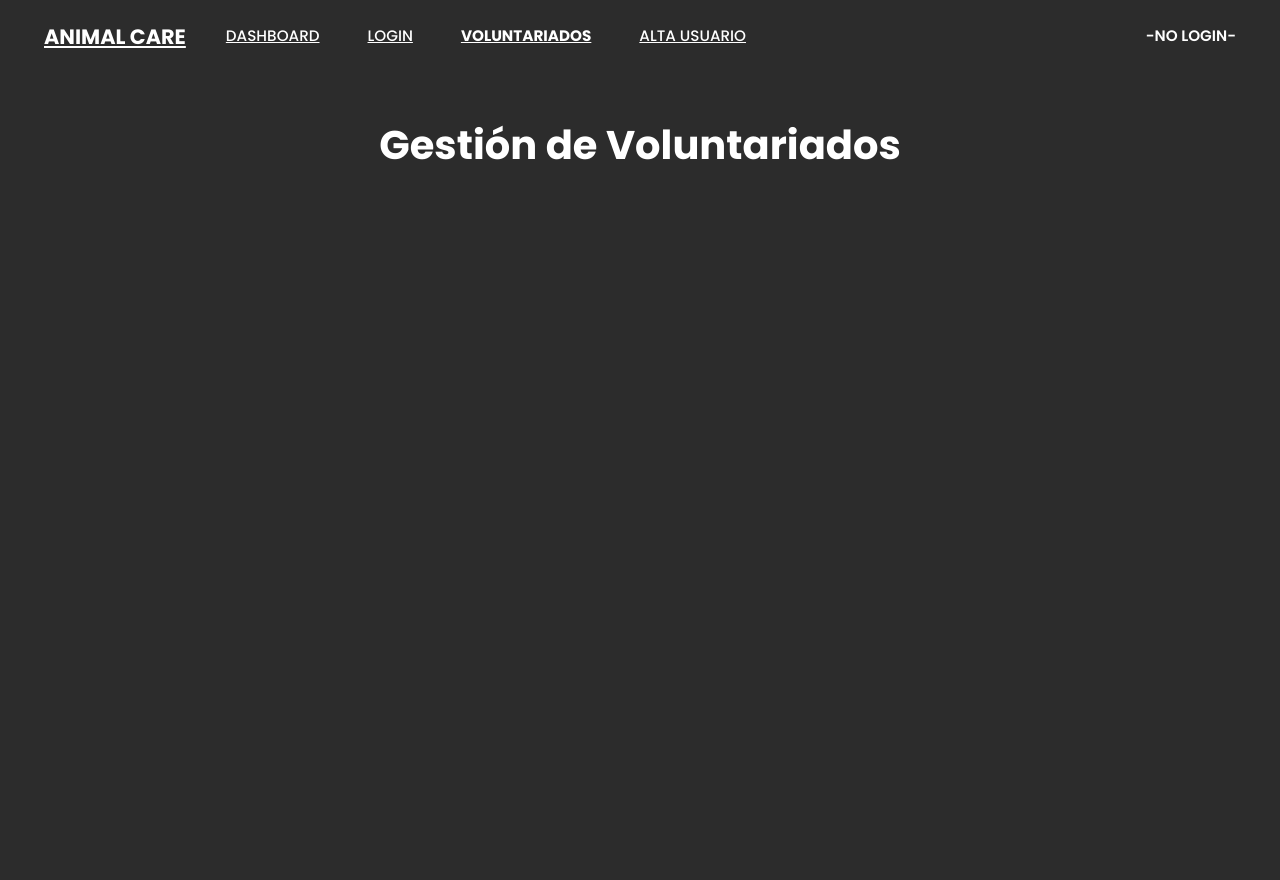
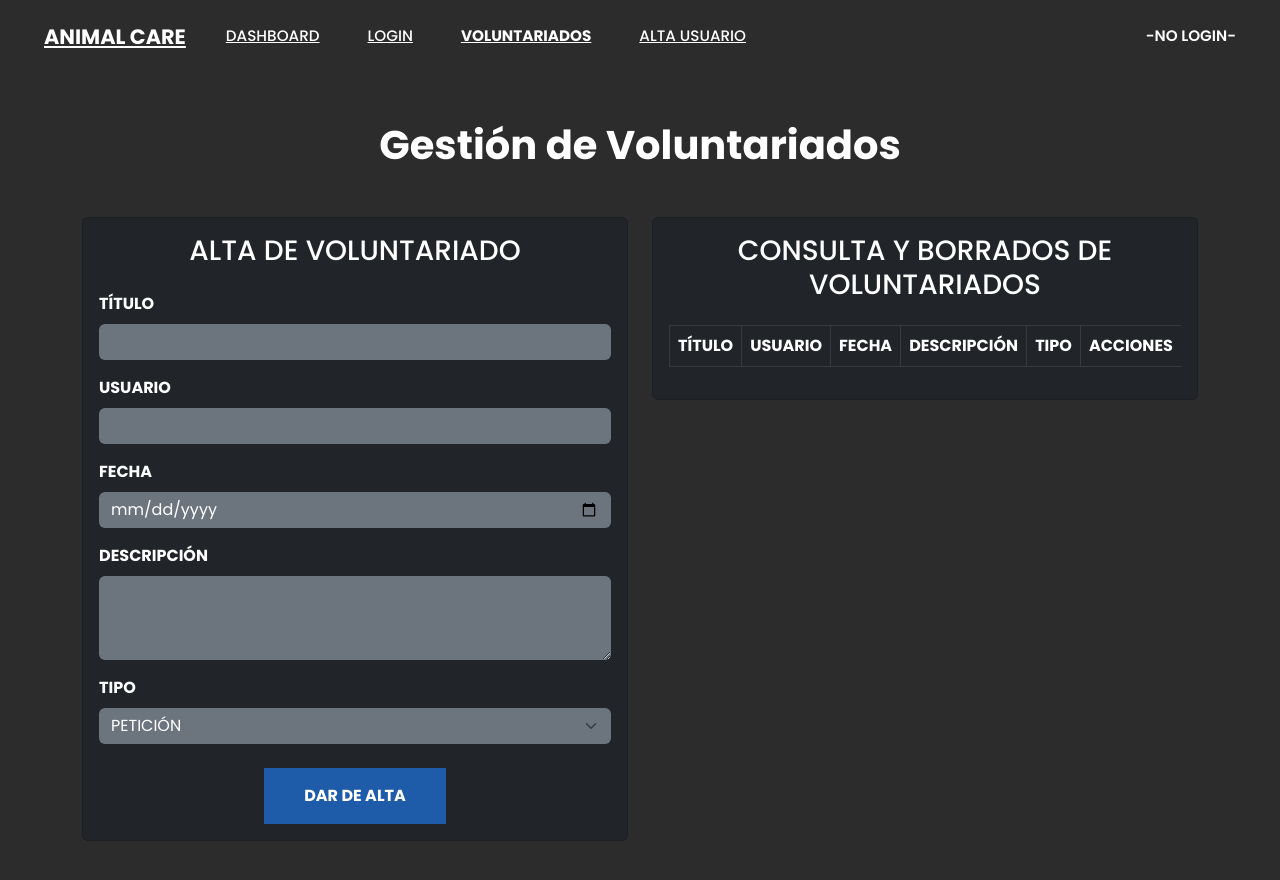
Before and after one commit to alexdor00/Enders, a plain HTML site: page pages/voluntariados.html in a window 1280 px wide. Before the commit the page ends 800 px from the top, so only its background shows below. Drawn offline with nearby package versions, Linux system fonts and the light colour scheme; files that its build step writes are made by us from their sources.

Commit message:
feat(voluntariados):creamos la estructura del html

```diff
--- a/pages/voluntariados.html
+++ b/pages/voluntariados.html
@@ -56,12 +56,101 @@
         <h1 class="fw-bold">Gestión de Voluntariados</h1>
     </header>
 
+    <!-- CONTENIDO PRINCIPAL -->
+    <div class="container my-5">
+
+        <div class="row">
+
+            <!-- COLUMNA IZQUIERDA: FORMULARIO -->
+            <div class="col-lg-6 mb-4">
+                <div class="card bg-dark text-white">
+                    <div class="card-body">
+                        <h3 class="card-title text-center mb-4">ALTA DE VOLUNTARIADO</h3>
+
+                        <form id="formVoluntariado">
+
+                            <div class="mb-3">
+                                <label for="titulo" class="form-label fw-bold">TÍTULO</label>
+                                <input type="text" class="form-control bg-secondary text-white border-0"
+                                    id="titulo" name="titulo" required>
+                            </div>
+
+                            <div class="mb-3">
+                                <label for="usuario" class="form-label fw-bold">USUARIO</label>
+                                <input type="text" class="form-control bg-secondary text-white border-0"
+                                    id="usuario" name="usuario" required>
+                            </div>
+
+                            <div class="mb-3">
+                                <label for="fecha" class="form-label fw-bold">FECHA</label>
+                                <input type="date" class="form-control bg-secondary text-white border-0"
+                                    id="fecha" name="fecha" required>
+                            </div>
+
+                            <div class="mb-3">
+                                <label for="descripcion" class="form-label fw-bold">DESCRIPCIÓN</label>
+                                <textarea class="form-control bg-secondary text-white border-0"
+                                        id="descripcion" name="descripcion" rows="3" required></textarea>
+                            </div>
+
+                            <div class="mb-4">
+                                <label for="tipo" class="form-label fw-bold">TIPO</label>
+                                <select class="form-select bg-secondary text-white border-0"
+                                        id="tipo" name="tipo" required>
+                                    <option value="peticion" selected>PETICIÓN</option>
+                                    <option value="oferta">OFERTA</option>
+                                </select>
+                            </div>
+
+                            <div class="text-center">
+                                <button type="submit" class="btn btn-primary">DAR DE ALTA</button>
+                            </div>
+
+                        </form>
+                    </div>
+                </div>
+            </div>
+
+            <div class="col-lg-6">
+                <div class="card bg-dark text-white">
+                    <div class="card-body">
+                        <h3 class="card-title text-center mb-4">CONSULTA Y BORRADOS DE VOLUNTARIADOS</h3>
+
+                        <div class="table-responsive">
+                            <table class="table table-dark table-striped table-bordered">
+                                <thead>
+                                    <tr class="text-center">
+                                        <th>TÍTULO</th>
+                                        <th>USUARIO</th>
+                                        <th>FECHA</th>
+                                        <th>DESCRIPCIÓN</th>
+                                        <th>TIPO</th>
+                                        <th>ACCIONES</th>
+                                    </tr>
+                                </thead>
+                                <tbody id="tablaVoluntariados">
+                                    <!-- Las filas se generarán dinámicamente con JavaScript -->
+                                </tbody>
+                            </table>
+                        </div>
+
+                    </div>
+                </div>
+            </div>
+
+
+        </div>
+    </div>
+
+
+
+
     <!-- Bootstrap JS -->
     <script src="https://cdn.jsdelivr.net/npm/bootstrap@5.3.0/dist/js/bootstrap.bundle.min.js"></script>
 </body>
 </html>
 
 <!--
-    1. IA: Claude
-    Prompt: "Cómo creo una estructura básica HTML5 con Bootstrap 5? Necesito solo el head con los enlaces de Bootstrap y la fuente Poppins de Google Fonts"
+    1. IA: Claude - Prompt: "Cómo crear una estructura básica HTML5 con Bootstrap 5? Necesito solo el head con los enlaces de Bootstrap y la fuente Poppins de Google Fonts"
+    2. IA: Claude - Prompt: "Cómo crear un navbar de Bootstrap con fondo oscuro que tenga 4 enlaces: Dashboard, Login, Voluntariados, Alta Usuario? Y a la derecha debe mostrar el estado de login"
 -->
```
